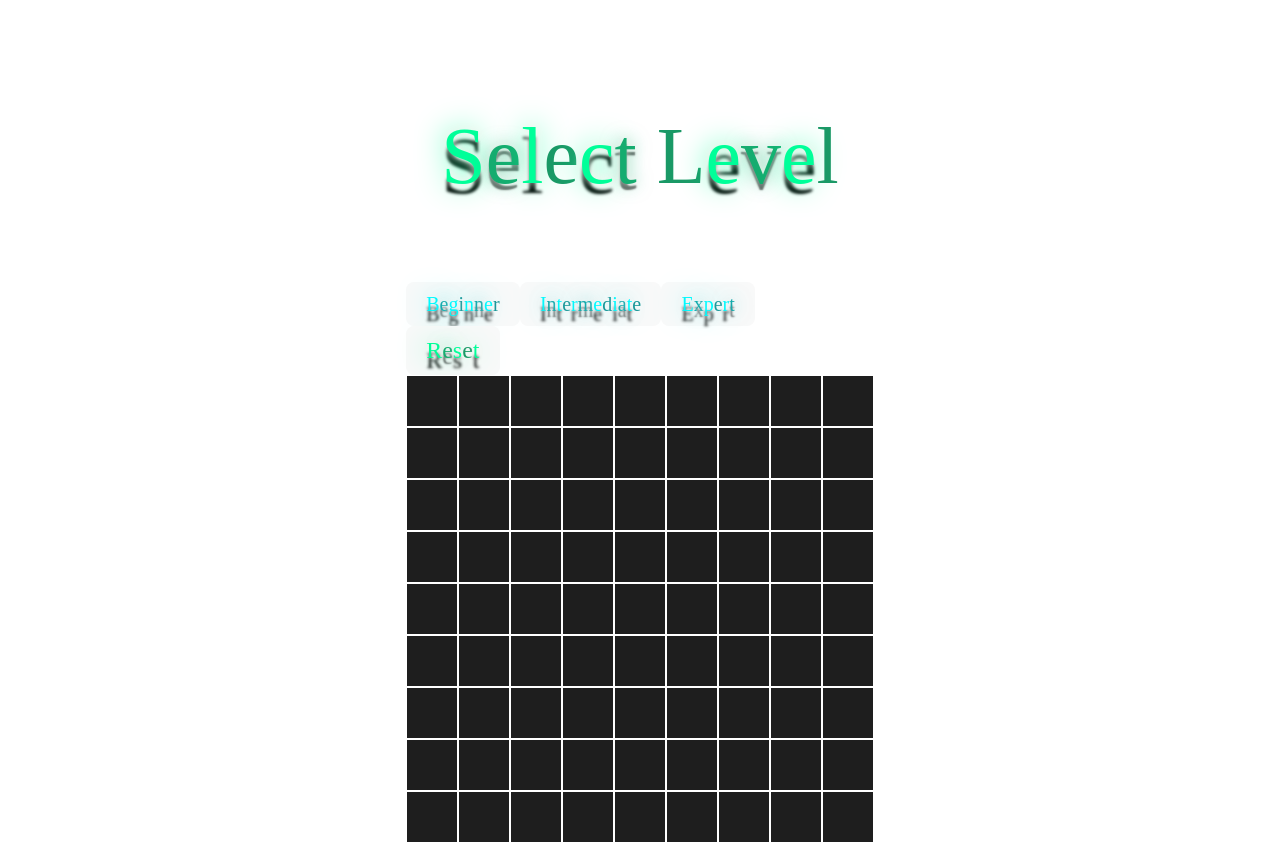
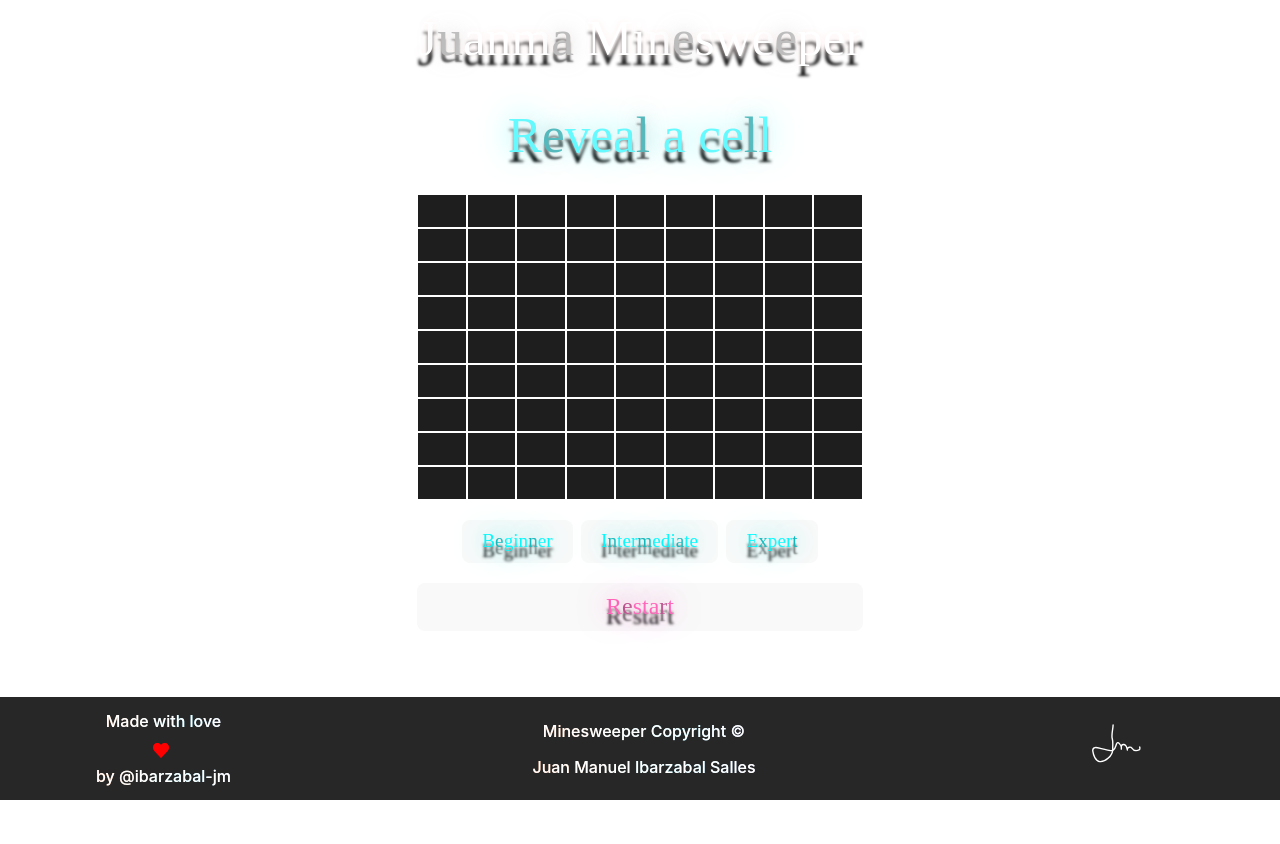
Before and after one commit to ibarzabal-jm/React-Minesweeper, a React (Vite) app: page / in a window 1280 px wide. Shown: the top 844 px of the page. After the commit the page ends 800 px from the top, so only its background shows below. Built offline with nearby package versions, Linux system fonts and the light colour scheme.

Commit message:
feature: LevelSelector & fix styles

```diff
--- a/src/App.css
+++ b/src/App.css
@@ -1,6 +1,5 @@
 #root {
   width: 100vw;
-  height: 100vh;
   display: flex;
   justify-content: center;
   min-width: 320px;
@@ -10,7 +9,7 @@
 
 .App {
   width: 100vw;
-  height: 100vh;
+  min-height: 100vh;
   display: flex;
   flex-direction: column;
   gap: 20px;
@@ -19,21 +18,38 @@
   width: 100%;
 }
 
-.minesweeper {
+aside {
   display: flex;
   flex-direction: column;
+  gap: 20px;
+  justify-content: center;
+  align-items: center;
+  width: 100%;
+}
+
+main {
+  display: flex;
+  flex-direction: column;
+  justify-content: center;
+  gap: 20px;
 }
 
 .row {
   display: flex;
 }
 
+.menu {
+  display: flex;
+  gap: 8px;
+  justify-content: space-between;
+}
+
 .cell {
   display: flex;
   border: 1px solid white;
-  width: 50px;
+  width: 32px;
   flex: 1;
-  height: 50px;
+  height: 32px;
   justify-content: center;
   align-items: center;
   cursor: pointer;
--- a/src/App.tsx
+++ b/src/App.tsx
@@ -6,7 +6,8 @@ import TitleNeon from "./components/TitleNeon/TitleNeon";
 import { useBoard } from "./hooks/useBoard";
 import { Level } from "./types/types";
 import { levels } from "./utils/levels";
-import LevelSelector from "./components/LevelSelector";
+import LevelSelector from "./components/LevelSelector/LevelSelector";
+import GameStatus from "./components/GameStatus/GameStatus";
 
 function App() {
   const [level, setLevel] = useState<Level>(levels.beginner);
@@ -20,9 +21,9 @@ function App() {
   } = useBoard(level.rows, level.columns, level.mines);
   return (
     <div className="App">
-      <div className="minesweeper">
+      <main className="container">
         <TitleNeon
-          title="Minesweeper"
+          title="Juanma Minesweeper"
           tag="h1"
           color={
             gameStatus === "lose"
@@ -33,16 +34,19 @@ function App() {
           }
         />
 
+        <GameStatus status={gameStatus} />
+        <Board
+          addFlag={handleUpdateFlag}
+          revealCell={handleRevealCell}
+          table={board}
+        />
         <LevelSelector setLevel={setLevel} restartGame={handleRestartGame} />
 
-        <main className="main">
-          <Board
-            addFlag={handleUpdateFlag}
-            revealCell={handleRevealCell}
-            table={board}
-          />
-        </main>
-      </div>
+        <button onClick={handleRestartGame}>
+          <TitleNeon tag="span" size="1.5rem" title="Restart" align="center" />
+        </button>
+      </main>
+
       <Footer />
     </div>
   );
--- a/src/components/Board/Board.tsx
+++ b/src/components/Board/Board.tsx
@@ -9,7 +9,7 @@ interface IBoardProps {
 
 const Board = ({ table, addFlag, revealCell }: IBoardProps) => {
   return (
-    <div>
+    <div className="board">
       {table.map((row, i) => (
         <div key={i} className="row">
           {row.map((cell) => (
--- a/src/components/Cell/Cell.tsx
+++ b/src/components/Cell/Cell.tsx
@@ -7,7 +7,18 @@ interface CellProps {
 }
 
 const nearMinesColors = ["#78c679", "#41ab5d", "#238c45", "#1b4f33"];
+
 const Cell = ({ details, addFlag, revealCell }: CellProps) => {
+  const backgroundColor = (): string => {
+    if (details.isOpen && details.hasMine) return "#f44336";
+
+    if (details.isOpen) {
+      return nearMinesColors[details.nearMines] || "#1b4f33";
+    } else {
+      return "#1e1e1e";
+    }
+  };
+
   return (
     <div
       className="cell"
@@ -17,9 +28,7 @@ const Cell = ({ details, addFlag, revealCell }: CellProps) => {
         addFlag(details.row, details.column);
       }}
       style={{
-        backgroundColor: details.isOpen
-          ? nearMinesColors[details.nearMines] || "#1b4f33"
-          : "#1e1e1e",
+        backgroundColor: backgroundColor(),
       }}
     >
       {details.hasFlag && <span>🚩</span>}
--- /dev/null
+++ b/src/components/GameStatus/GameStatus.tsx
@@ -0,0 +1,24 @@
+import { GameStatus as IGameStatus } from "../../types/types";
+import TitleNeon from "../TitleNeon/TitleNeon";
+
+interface IGameStatusProps {
+  status: IGameStatus;
+}
+
+const GameStatus = ({ status }: IGameStatusProps) => {
+  if (status === "win")
+    return <TitleNeon title="You Win!" tag="h2" color="green" />;
+  if (status === "lose")
+    return <TitleNeon title="You Lose!" tag="h2" color="red" />;
+
+  return (
+    <TitleNeon
+      title="Reveal a cell"
+      tag="h2"
+      textTransform="none"
+      color="#66faff"
+    />
+  );
+};
+
+export default GameStatus;
--- a/src/components/LevelSelector.tsx
+++ /dev/null
@@ -1,42 +0,0 @@
-import { Dispatch } from "react";
-import { levels } from "../utils/levels";
-import TitleNeon from "./TitleNeon/TitleNeon";
-import { Level } from "../types/types";
-
-interface LevelSelectorProps {
-  setLevel: Dispatch<React.SetStateAction<Level>>;
-  restartGame: () => void;
-}
-
-const LevelSelector = ({ setLevel, restartGame }: LevelSelectorProps) => {
-  return (
-    <aside>
-      <div className="menu">
-        <TitleNeon color="#0f9" tag="h2" title="Select level" align="center" />
-
-        <div className="buttonContainer">
-          {Object.values(levels).map((level) => (
-            <button
-              key={level.name}
-              onClick={() => setLevel(level)}
-              className="button"
-            >
-              <TitleNeon
-                size="20px"
-                title={level.name}
-                tag="span"
-                color="#00fbff"
-              />
-            </button>
-          ))}
-        </div>
-
-        <button onClick={restartGame}>
-          <TitleNeon size="24px" title="Reset" tag="span" color="#0f9" />
-        </button>
-      </div>
-    </aside>
-  );
-};
-
-export default LevelSelector;
--- /dev/null
+++ b/src/components/LevelSelector/LevelSelector.tsx
@@ -0,0 +1,34 @@
+import { Dispatch } from "react";
+import { levels } from "../../utils/levels";
+import TitleNeon from "../TitleNeon/TitleNeon";
+import { Level } from "../../types/types";
+
+interface LevelSelectorProps {
+  setLevel: Dispatch<React.SetStateAction<Level>>;
+  restartGame: () => void;
+}
+
+const LevelSelector = ({ setLevel }: LevelSelectorProps) => {
+  return (
+    <aside>
+      <div className="menu">
+        {Object.values(levels).map((level) => (
+          <button
+            key={level.name}
+            onClick={() => setLevel(level)}
+            className="button"
+          >
+            <TitleNeon
+              size="1.2rem"
+              title={level.name}
+              tag="span"
+              color="#00fbff"
+            />
+          </button>
+        ))}
+      </div>
+    </aside>
+  );
+};
+
+export default LevelSelector;
--- a/src/components/TitleNeon/TitleNeon.tsx
+++ b/src/components/TitleNeon/TitleNeon.tsx
@@ -1,3 +1,4 @@
+import { Fragment } from "react";
 import "./TitleNeon.css";
 
 interface TitleNeonProps {
@@ -14,10 +15,12 @@ const TitleNeon = ({
   tag,
   color = "#f6b",
   textTransform = "capitalize",
-  size = "5rem",
+  size = "3.2rem",
   align = "center",
 }: TitleNeonProps) => {
   const Tag = tag as keyof JSX.IntrinsicElements;
+
+  const words = title.split(" ");
 
   return (
     <Tag
@@ -34,10 +37,12 @@ const TitleNeon = ({
         userSelect: "none",
       }}
     >
-      {title.split("").map((char, index) => (
-        <span key={index} aria-hidden="false">
-          {char}
-        </span>
+      {words.map((word, i) => (
+        <Fragment key={i}>
+          {word.split("").map((letter, j) => (
+            <span key={`${i}  ${j}`}>{letter}</span>
+          ))}{" "}
+        </Fragment>
       ))}
     </Tag>
   );
--- a/src/hooks/useBoard.tsx
+++ b/src/hooks/useBoard.tsx
@@ -6,7 +6,7 @@ import { revealAllCels } from "../utils/revealAllCels";
 import { revealCell } from "../utils/revealCell";
 
 export const useBoard = (row: number, column: number, mines: number) => {
-  const [board, setBoard] = useState<Board>([]);
+  const [board, setBoard] = useState<Board>([[]]);
   const [availableFlags, setAvailableFlags] = useState<number>(0);
   const [revealedCells, setRevealedCells] = useState(0);
   const [gameStatus, setGameStatus] = useState<GameStatus>("playing");
--- a/src/index.css
+++ b/src/index.css
@@ -31,9 +31,9 @@ body {
   min-height: 100vh;
 }
 
-h1 {
-  font-size: 3.2em;
-  line-height: 1.1;
+h1,
+h2 {
+  margin: 0;
 }
 
 button {
--- a/src/types/types.ts
+++ b/src/types/types.ts
@@ -12,7 +12,7 @@ export type MinesMap = number[][];
 
 export type GameStatus = "playing" | "win" | "lose";
 
-export interface ILevel {
+export interface Level {
   name: string;
   rows: number;
   columns: number;
```
